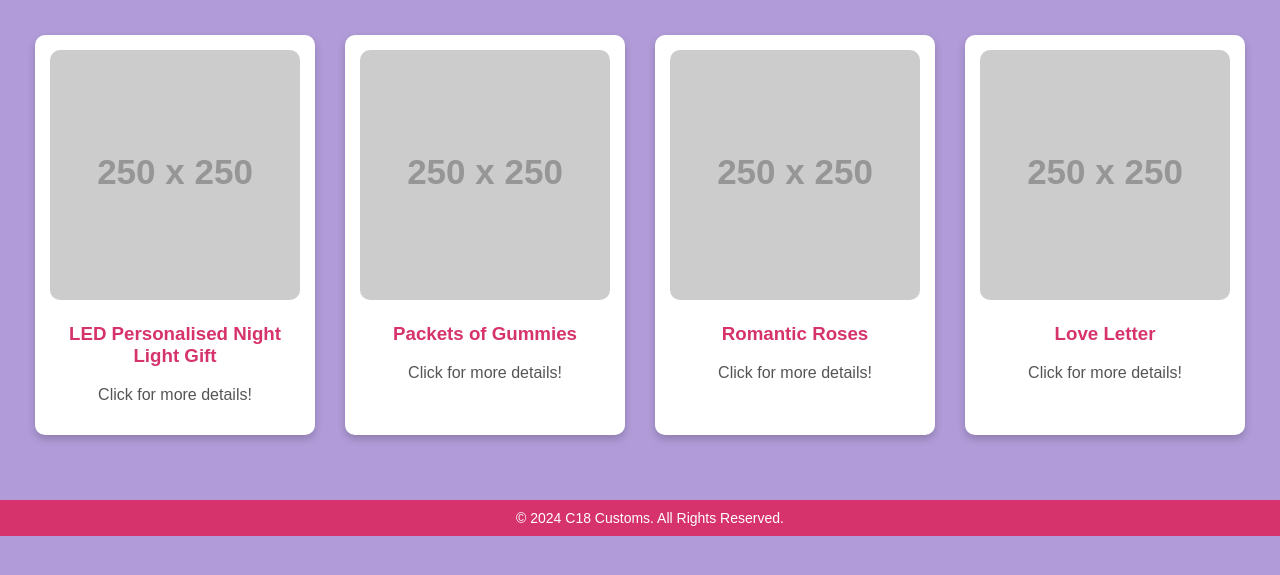
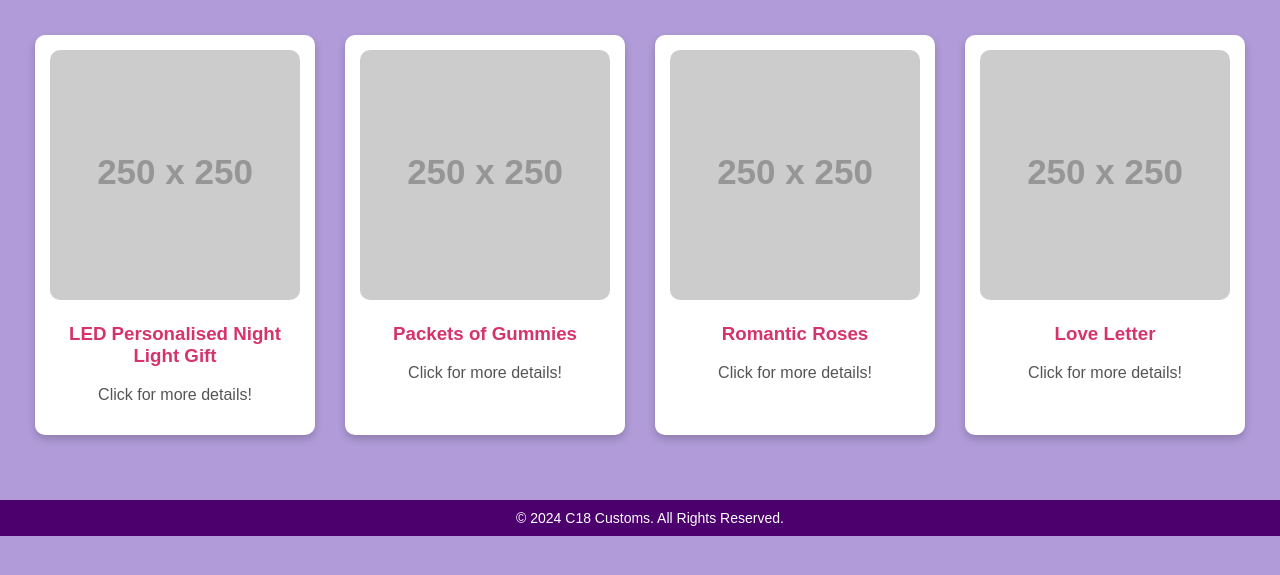
Before and after one commit to 22013343/Valentines, a plain HTML site: page index.html in a window 1280 px wide. Shown: the part 79-654 px from the top of the page. Drawn offline with Linux system fonts and the light colour scheme; placeholder pictures from the web are drawn by us.

Commit message:
Update index.html

```diff
--- a/index.html
+++ b/index.html
@@ -48,7 +48,7 @@
             color: #555;
         }
         footer {
-            background-color: #d6336c;
+            background-color: #4B006E;
             color: white;
             padding: 10px;
             margin-top: 30px;
```
